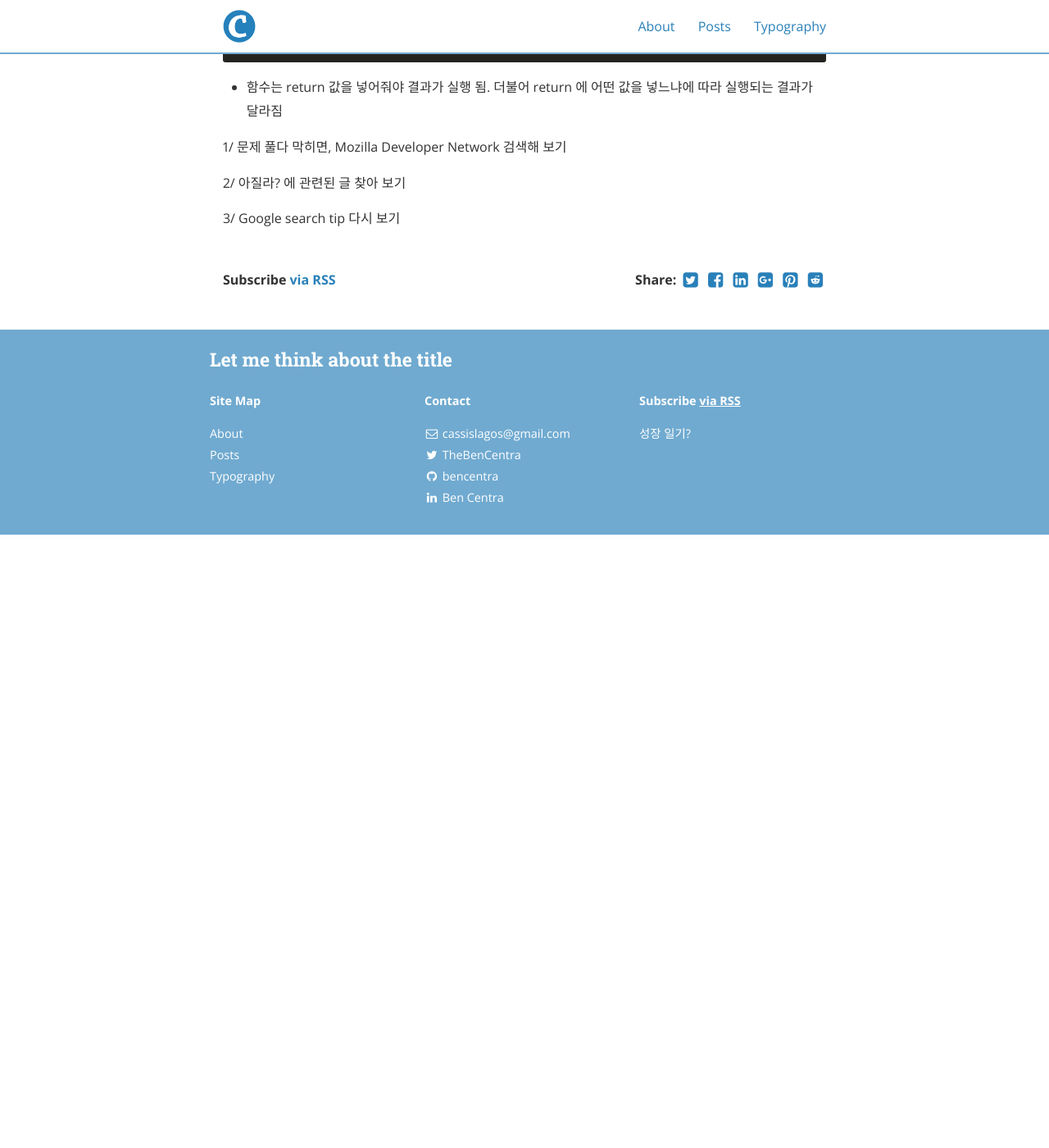
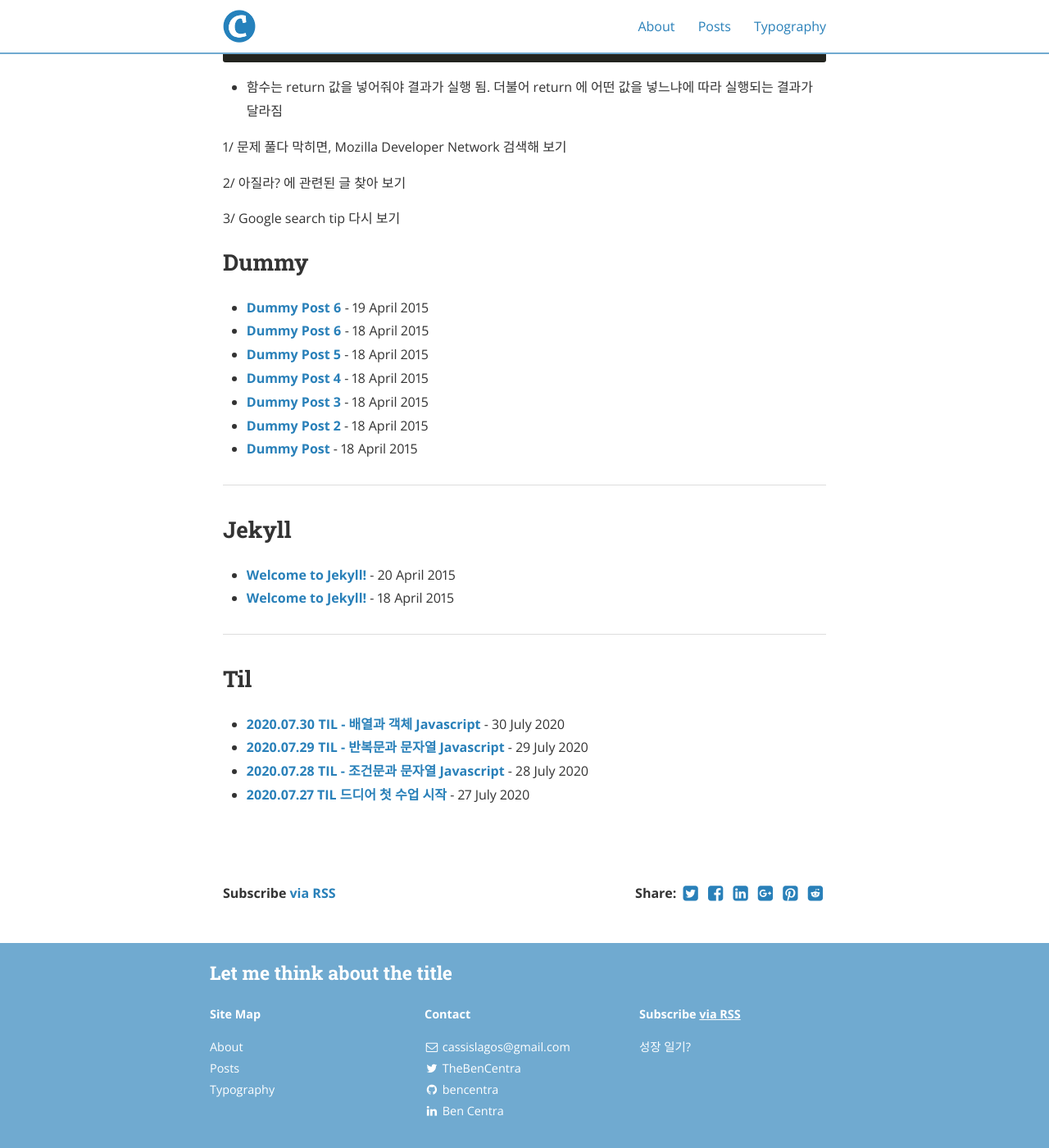
Before and after one commit to newkidsean/newkidsean.github.io, a Jekyll site: the page built from _posts/2020-07-27-TIL.markdown, in a window 1280 px wide and 1400 px high, scrolled down 1364 px. Shown: the whole window at 82% size. Built offline with Jekyll 4.4.1, drawn with Linux system fonts in a browser that asks for light colours; nearby versions of some CDN libraries; before the commit the page ends 2016 px from its top, so only the background shows below that.

Commit message:
Update 2020-07-27-TIL.markdown

```diff
--- a/_posts/2020-07-27-TIL.markdown
+++ b/_posts/2020-07-27-TIL.markdown
@@ -63,3 +65,25 @@
 2/ 아질라? 에 관련된 글 찾아 보기
 
 3/ Google search tip 다시 보기
+
+{% for category in site.categories %}
+  {% capture cat %}{{ category | first }}{% endcapture %}
+  <h2 id="{{cat}}">{{ cat | capitalize }}</h2>
+  {% for desc in site.descriptions %}
+    {% if desc.cat == cat %}
+      <p class="desc"><em>{{ desc.desc }}</em></p>
+    {% endif %}
+  {% endfor %}
+  <ul class="posts-list">
+  {% for post in site.categories[cat] %}
+    <li>
+      <strong>
+        <a href="{{ post.url | prepend: site.baseurl }}">{{ post.title }}</a>
+      </strong>
+      <span class="post-date">- {{ post.date | date_to_long_string }}</span>
+    </li>
+  {% endfor %}
+  </ul>
+  {% if forloop.last == false %}<hr>{% endif %}
+{% endfor %}
+<br>
```
Also changed, not shown: other parts of _posts/2020-07-27-TIL.markdown (+2 -0 lines).
